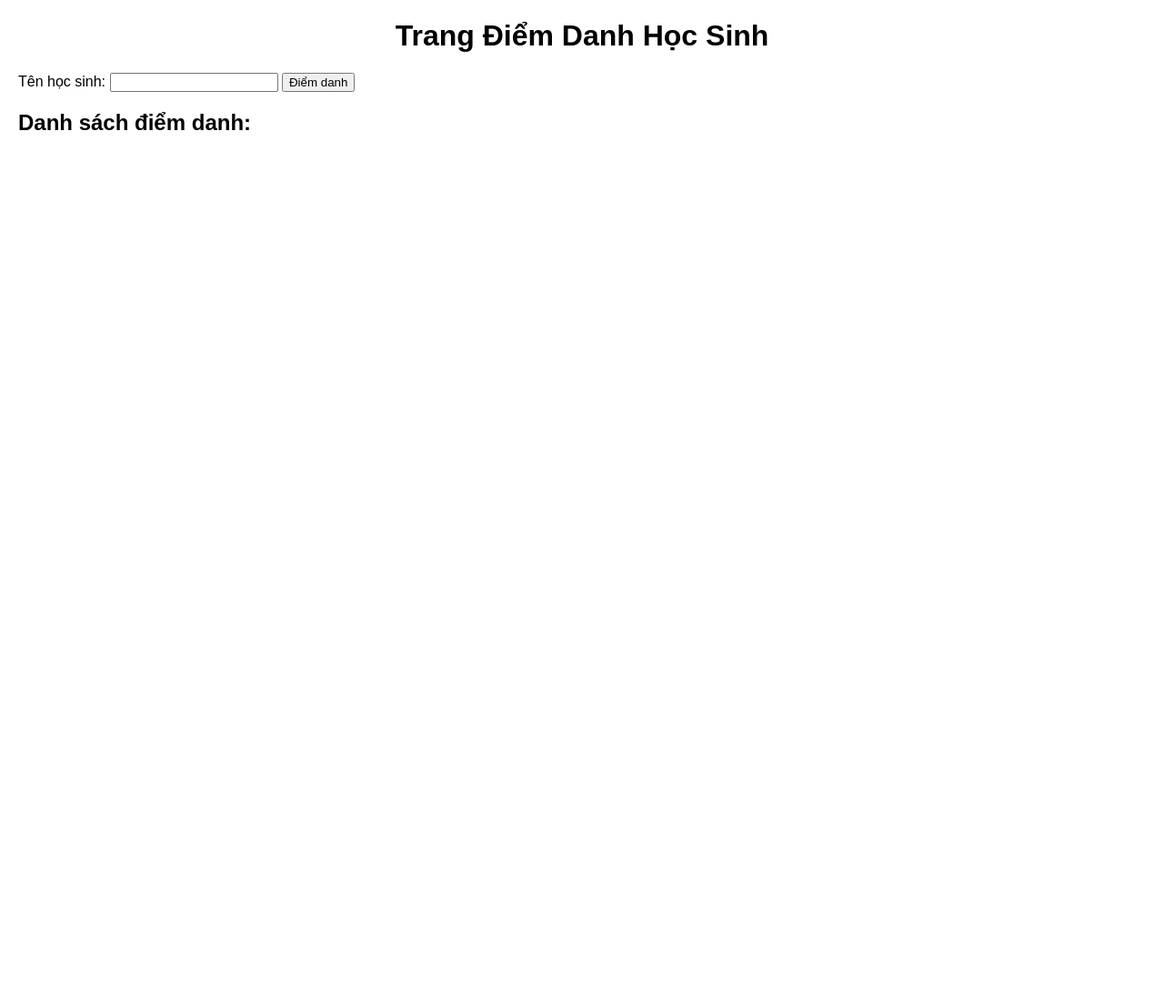
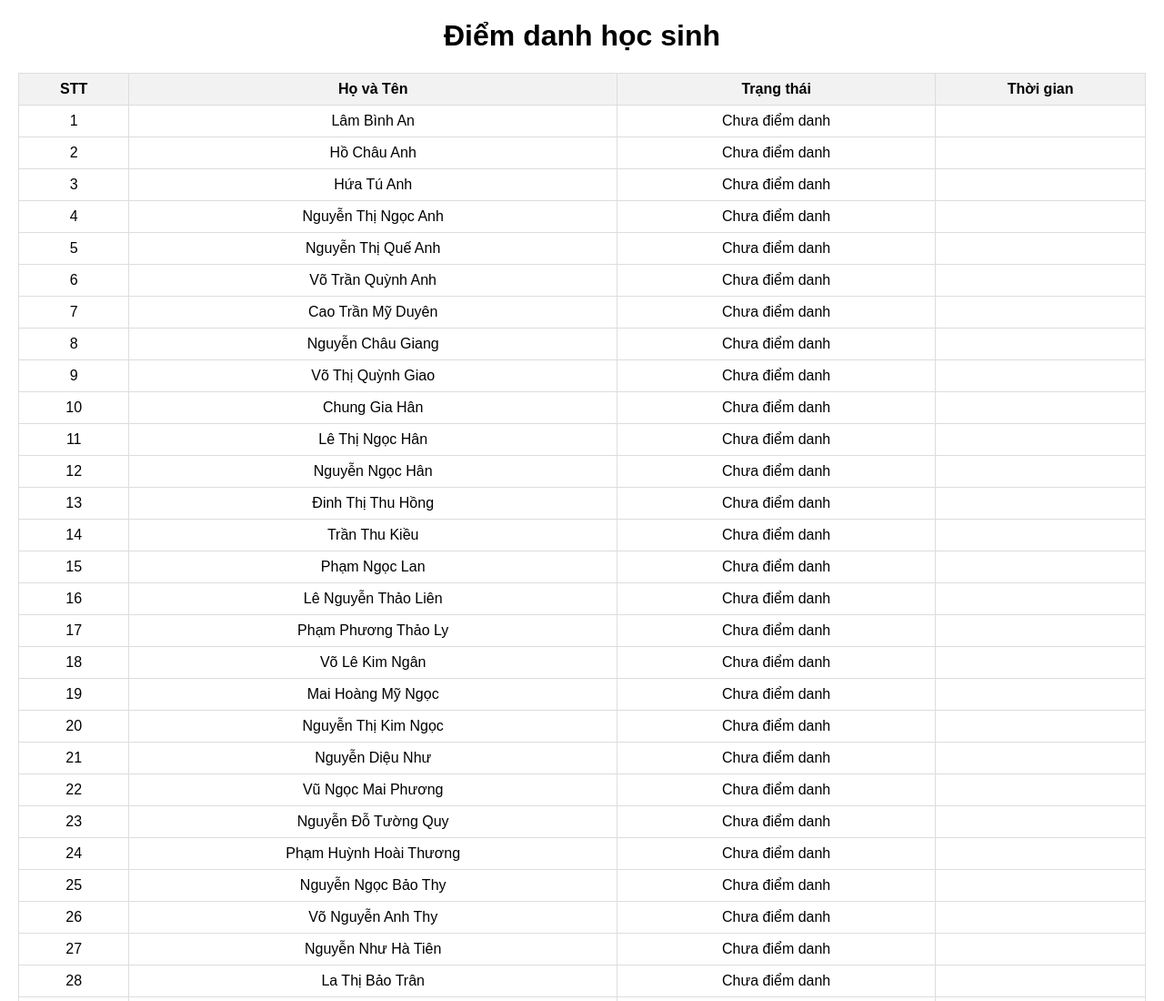
Before and after one commit to tes69ducker/diemdanh11tn5, a website: page index.html in a window 1280 px wide. Shown: the top 1100 px of the page at 91% size. Before the commit the page ends 800 px from the top, so only its background shows below. Drawn offline with Linux system fonts and the light colour scheme.

Commit message:
them vai thu

```diff
--- a/index.html
+++ b/index.html
@@ -7,19 +7,20 @@
     <link rel="stylesheet" href="style.css">
 </head>
 <body>
-    <h1>Trang Điểm Danh Học Sinh</h1>
-    <form id="attendanceForm">
-        <label for="studentName">Tên học sinh:</label>
-        <input type="text" id="studentName" name="studentName" required>
-
-        <button type="submit">Điểm danh</button>
-    </form>
-
-    <div id="attendanceList">
-        <h2>Danh sách điểm danh:</h2>
-        <ul id="studentList"></ul>
-    </div>
-
+    <h1>Điểm danh học sinh</h1>
+    <table>
+        <thead>
+            <tr>
+                <th>STT</th>
+                <th>Họ và Tên</th>
+                <th>Trạng thái</th>
+                <th>Thời gian</th>
+            </tr>
+        </thead>
+        <tbody id="student-list">
+            <!-- Danh sách học sinh sẽ được thêm ở đây -->
+        </tbody>
+    </table>
     <script src="script.js"></script>
 </body>
 </html>
--- a/script.js
+++ b/script.js
@@ -1,13 +1,61 @@
-document.getElementById('attendanceForm').addEventListener('submit', function(event) {
-    event.preventDefault();
+const students = [
+    { id: 1, name: "Lâm Bình An", status: "Chưa điểm danh", time: "" },
+    { id: 2, name: "Hồ Châu Anh", status: "Chưa điểm danh", time: "" },
+    { id: 3, name: "Hứa Tú Anh", status: "Chưa điểm danh", time: "" },
+    { id: 4, name: "Nguyễn Thị Ngọc Anh", status: "Chưa điểm danh", time: "" },
+    { id: 5, name: "Nguyễn Thị Quế Anh", status: "Chưa điểm danh", time: "" },
+    { id: 6, name: "Võ Trần Quỳnh Anh", status: "Chưa điểm danh", time: "" },
+    { id: 7, name: "Cao Trần Mỹ Duyên", status: "Chưa điểm danh", time: "" },
+    { id: 8, name: "Nguyễn Châu Giang", status: "Chưa điểm danh", time: "" },
+    { id: 9, name: "Võ Thị Quỳnh Giao", status: "Chưa điểm danh", time: "" },
+    { id: 10, name: "Chung Gia Hân", status: "Chưa điểm danh", time: "" },
+    { id: 11, name: "Lê Thị Ngọc Hân", status: "Chưa điểm danh", time: "" },
+    { id: 12, name: "Nguyễn Ngọc Hân", status: "Chưa điểm danh", time: "" },
+    { id: 13, name: "Đinh Thị Thu Hồng", status: "Chưa điểm danh", time: "" },
+    { id: 14, name: "Trần Thu Kiều", status: "Chưa điểm danh", time: "" },
+    { id: 15, name: "Phạm Ngọc Lan", status: "Chưa điểm danh", time: "" },
+    { id: 16, name: "Lê Nguyễn Thảo Liên", status: "Chưa điểm danh", time: "" },
+    { id: 17, name: "Phạm Phương Thảo Ly", status: "Chưa điểm danh", time: "" },
+    { id: 18, name: "Võ Lê Kim Ngân", status: "Chưa điểm danh", time: "" },
+    { id: 19, name: "Mai Hoàng Mỹ Ngọc", status: "Chưa điểm danh", time: "" },
+    { id: 20, name: "Nguyễn Thị Kim Ngọc", status: "Chưa điểm danh", time: "" },
+    { id: 21, name: "Nguyễn Diệu Như", status: "Chưa điểm danh", time: "" },
+    { id: 22, name: "Vũ Ngọc Mai Phương", status: "Chưa điểm danh", time: "" },
+    { id: 23, name: "Nguyễn Đỗ Tường Quy", status: "Chưa điểm danh", time: "" },
+    { id: 24, name: "Phạm Huỳnh Hoài Thương", status: "Chưa điểm danh", time: "" },
+    { id: 25, name: "Nguyễn Ngọc Bảo Thy", status: "Chưa điểm danh", time: "" },
+    { id: 26, name: "Võ Nguyễn Anh Thy", status: "Chưa điểm danh", time: "" },
+    { id: 27, name: "Nguyễn Như Hà Tiên", status: "Chưa điểm danh", time: "" },
+    { id: 28, name: "La Thị Bảo Trân", status: "Chưa điểm danh", time: "" },
+    { id: 29, name: "Nguyễn Ngọc Bảo Trân", status: "Chưa điểm danh", time: "" },
+    { id: 30, name: "Hồ Thị Tú Trinh", status: "Chưa điểm danh", time: "" },
+    { id: 31, name: "Ngô Thanh Trúc", status: "Chưa điểm danh", time: "" },
+    { id: 32, name: "Nguyễn Kim Thiên Y", status: "Chưa điểm danh", time: "" },
+    { id: 33, name: "Mai Thị Hồng Yến", status: "Chưa điểm danh", time: "" },
+    { id: 34, name: "Hồ Hoài Anh", status: "Chưa điểm danh", time: "" },
+    { id: 35, name: "Nguyễn Tuấn Bảo", status: "Chưa điểm danh", time: "" },
+    { id: 36, name: "Trần Gia Bảo", status: "Chưa điểm danh", time: "" },
+    { id: 37, name: "Hồ Thanh Duy", status: "Chưa điểm danh", time: "" },
+    { id: 38, name: "Trần Phi Dương", status: "Chưa điểm danh", time: "" },
+    { id: 39, name: "Nguyễn Văn Đức", status: "Chưa điểm danh", time: "" },
+    { id: 40, name: "Huỳnh Duy Khang", status: "Chưa điểm danh", time: "" },
+    { id: 41, name: "Nguyễn Đăng Khoa", status: "Chưa điểm danh", time: "" },
+    { id: 42, name: "Nguyễn Ngọc Trung Kiên", status: "Chưa điểm danh", time: "" },
+    { id: 43, name: "Lê Văn Phát", status: "Chưa điểm danh", time: "" },
+    { id: 44, name: "Huỳnh Thanh Phú", status: "Chưa điểm danh", time: "" },
+    { id: 45, name: "Nguyễn Tấn Phú", status: "Chưa điểm danh", time: "" },
+    { id: 46, name: "Lại Hoàng Phúc", status: "Chưa điểm danh", time: "" }
+];
 
-    const studentName = document.getElementById('studentName').value;
-    if (studentName) {
-        const listItem = document.createElement('li');
-        listItem.textContent = studentName;
+const studentList = document.getElementById('student-list');
 
-        document.getElementById('studentList').appendChild(listItem);
-
-        document.getElementById('studentName').value = ''; // Xóa nội dung input sau khi submit
-    }
+students.forEach(student => {
+    const row = document.createElement('tr');
+    row.innerHTML = `
+        <td>${student.id}</td>
+        <td>${student.name}</td>
+        <td>${student.status}</td>
+        <td>${student.time}</td>
+    `;
+    studentList.appendChild(row);
 });
```
